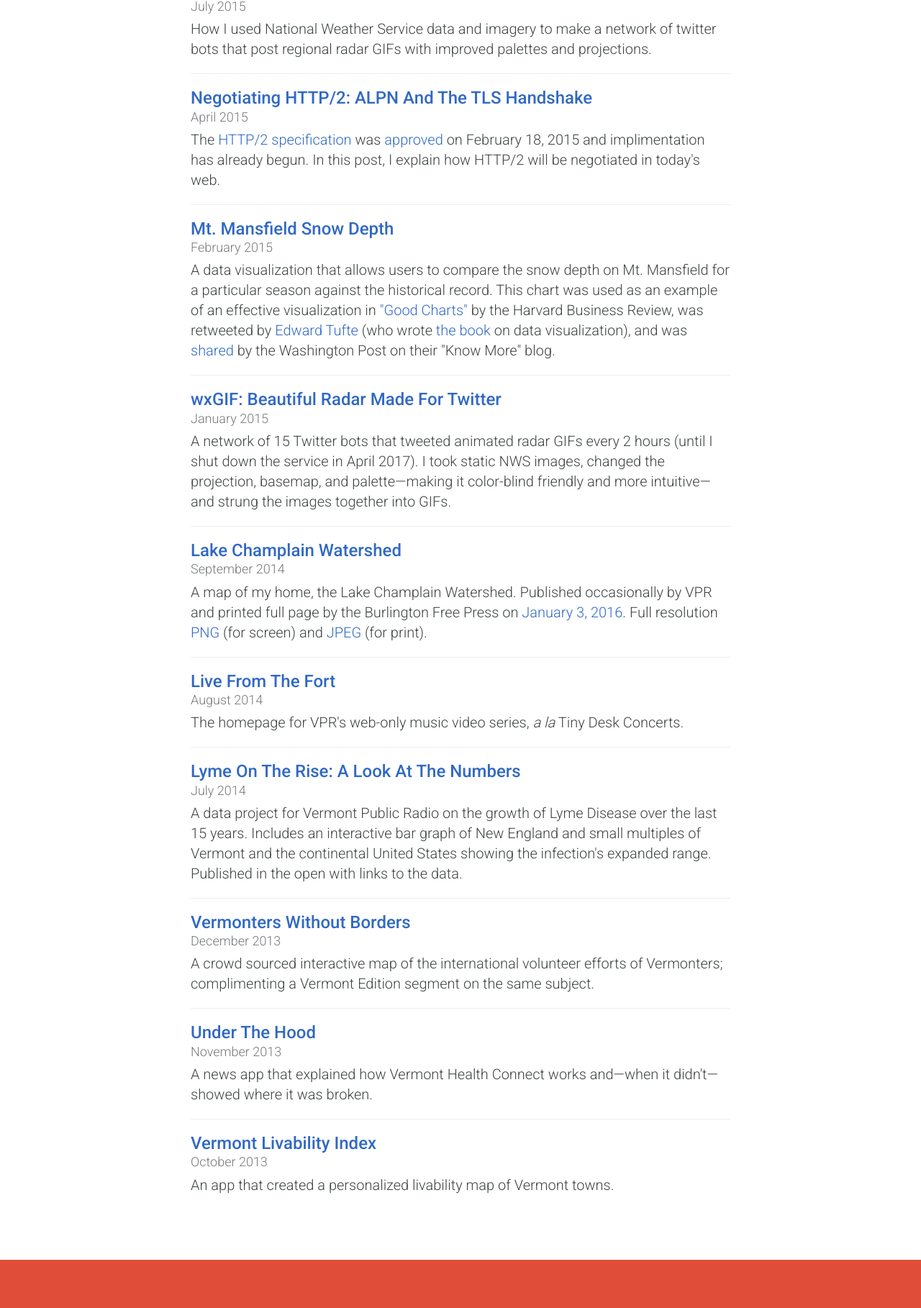
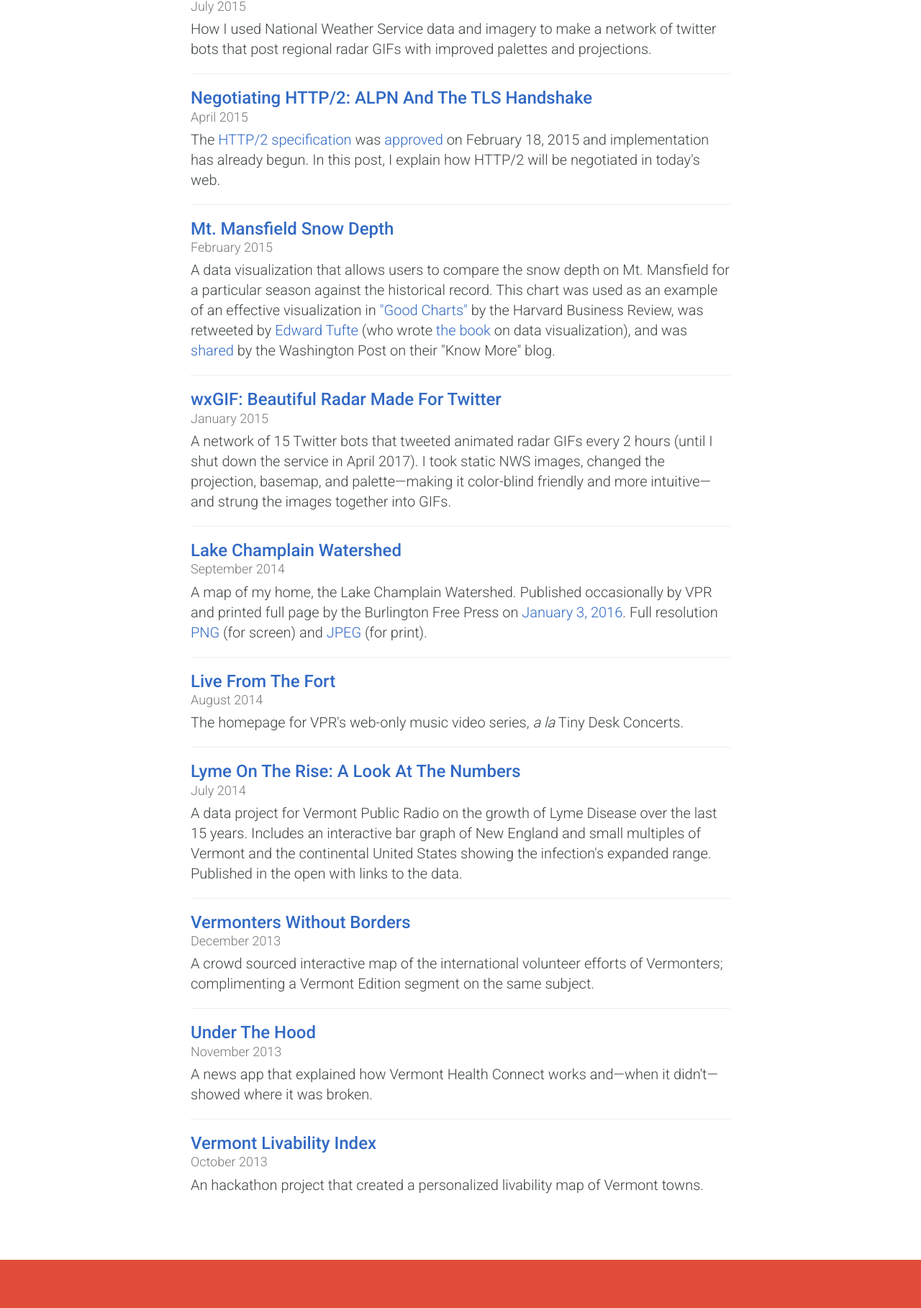
Before and after one commit to mattparrilla/mattparrilla.github.io, a plain HTML site: page index.html in a window 1280 px wide. Shown: the part 951-2769 px from the top of the page at 72% size. Drawn offline with Linux system fonts and the light colour scheme; files whose address does not match are found by name.

Commit message:
Fix spelling error

```diff
--- a/index.html
+++ b/index.html
@@ -82,7 +82,7 @@
             <div class="project">
                 <h3><a href="/post/negotiation-http2-alpn-tls-handshake//">Negotiating HTTP/2: ALPN And The TLS Handshake</a></h3>
                 <p class="date">April 2015</p>
-                <p>The <a href="https://tools.ietf.org/html/draft-ietf-httpbis-http2-17">HTTP/2 specification</a> was <a href="https://www.mnot.net/blog/2015/02/18/http2">approved</a> on February 18, 2015 and implimentation has already begun. In this post, I explain how HTTP/2 will be negotiated in today's web.</p>
+                <p>The <a href="https://tools.ietf.org/html/draft-ietf-httpbis-http2-17">HTTP/2 specification</a> was <a href="https://www.mnot.net/blog/2015/02/18/http2">approved</a> on February 18, 2015 and implementation has already begun. In this post, I explain how HTTP/2 will be negotiated in today's web.</p>
             </div>
 
             <hr>
@@ -156,7 +156,7 @@
             <div class="project">
                 <h3><a href="http://livability.okaypl.us/">Vermont Livability Index</a></h3>
                 <p class="date">October 2013</p>
-                <p>An app that created a personalized livability map of Vermont towns.</p>
+                <p>An hackathon project that created a personalized livability map of Vermont towns.</p>
             </div>
         </div>
     </div>
--- a/static/Gruntfile.js
+++ b/static/Gruntfile.js
@@ -114,4 +114,6 @@ module.exports = function (grunt) {
     // What tasks should be run when "grunt" is entered in the command line
     grunt.registerTask('default', ['watch']);
 
+    // browsersync wasn't working
+    //grunt.registerTask('default', ['browserSync', 'watch']);
 };
```
